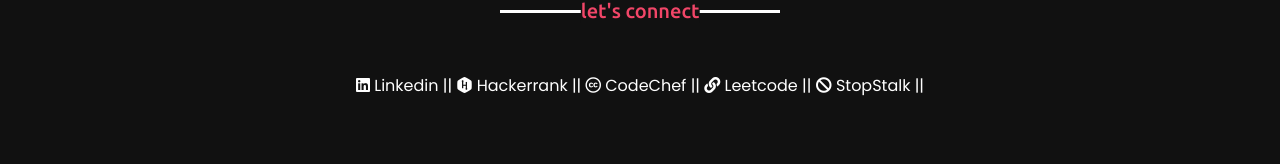
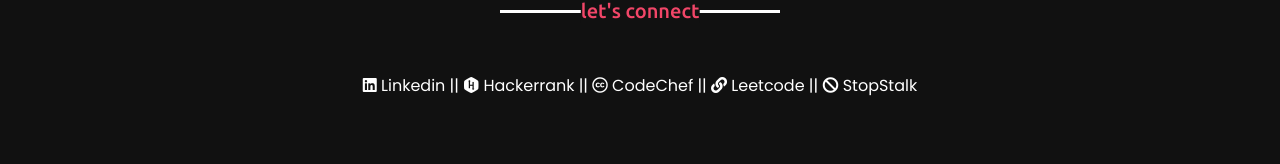
Before and after one commit to tannuchoudhary/My-Portfolio, a plain HTML site: page index.html in a window 1280 px wide. Shown: the part 6990-7154 px from the top of the page. Drawn offline with nearby package versions, Linux system fonts and the light colour scheme.

Commit message:
Update index.html

```diff
--- a/index.html
+++ b/index.html
@@ -375,7 +375,7 @@
                 <a style="color:white" href="https://www.hackerrank.com/tannuchoudhary10"><i class="fab fa-hackerrank"></i>  Hackerrank   || </a>
                 <a style="color:white" href="https://www.codechef.com/users/tannu_kumari"><i class="fab fa-creative-commons"></i>  CodeChef   || </a>
                 <a style="color:white" href="https://leetcode.com/tannu_kumari/"><i class="fas fa-link"></i>  Leetcode   || </a>
-                <a style="color:white" href="https://www.stopstalk.com/user/profile/tannu_choudhary"><i class="fas fa-ban"></i>  StopStalk   || </a>
+                <a style="color:white" href="https://www.stopstalk.com/user/profile/tannu_choudhary"><i class="fas fa-ban"></i>  StopStalk   </a>
             </div>
 
 
```
